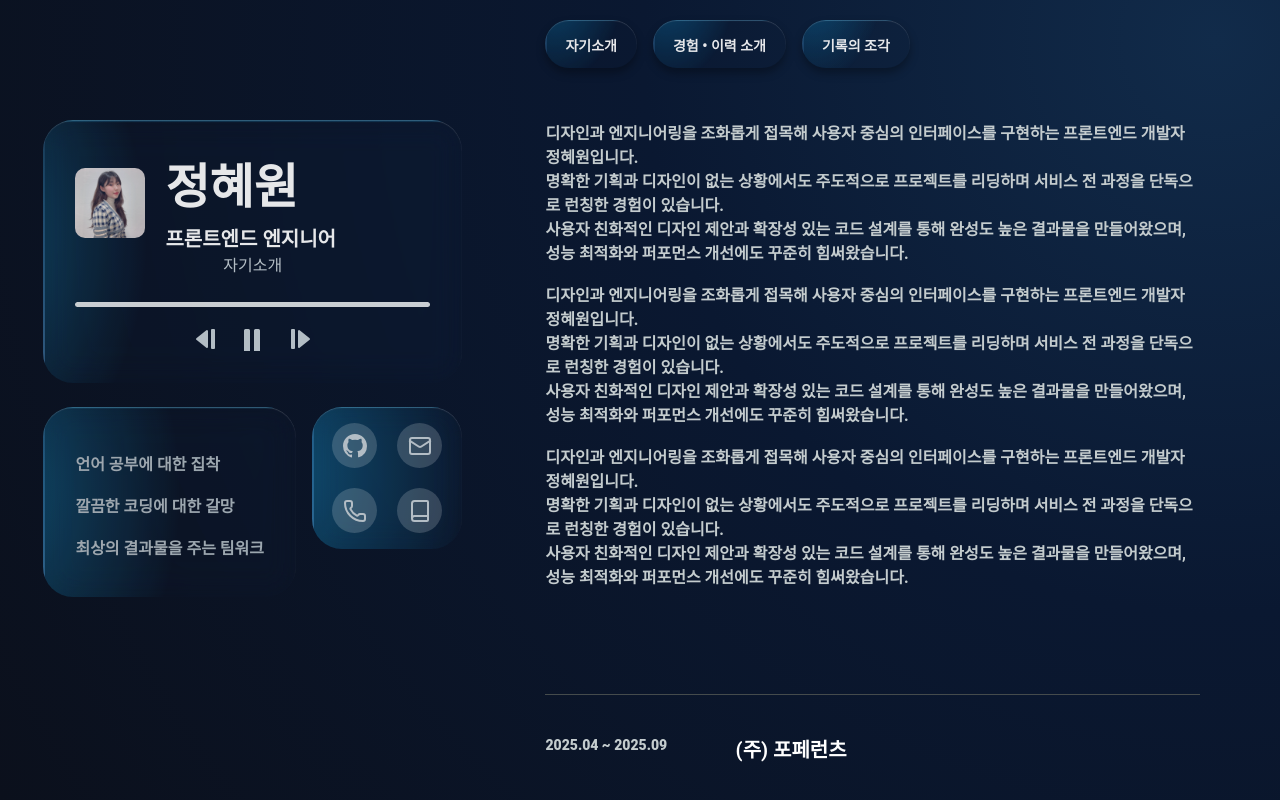
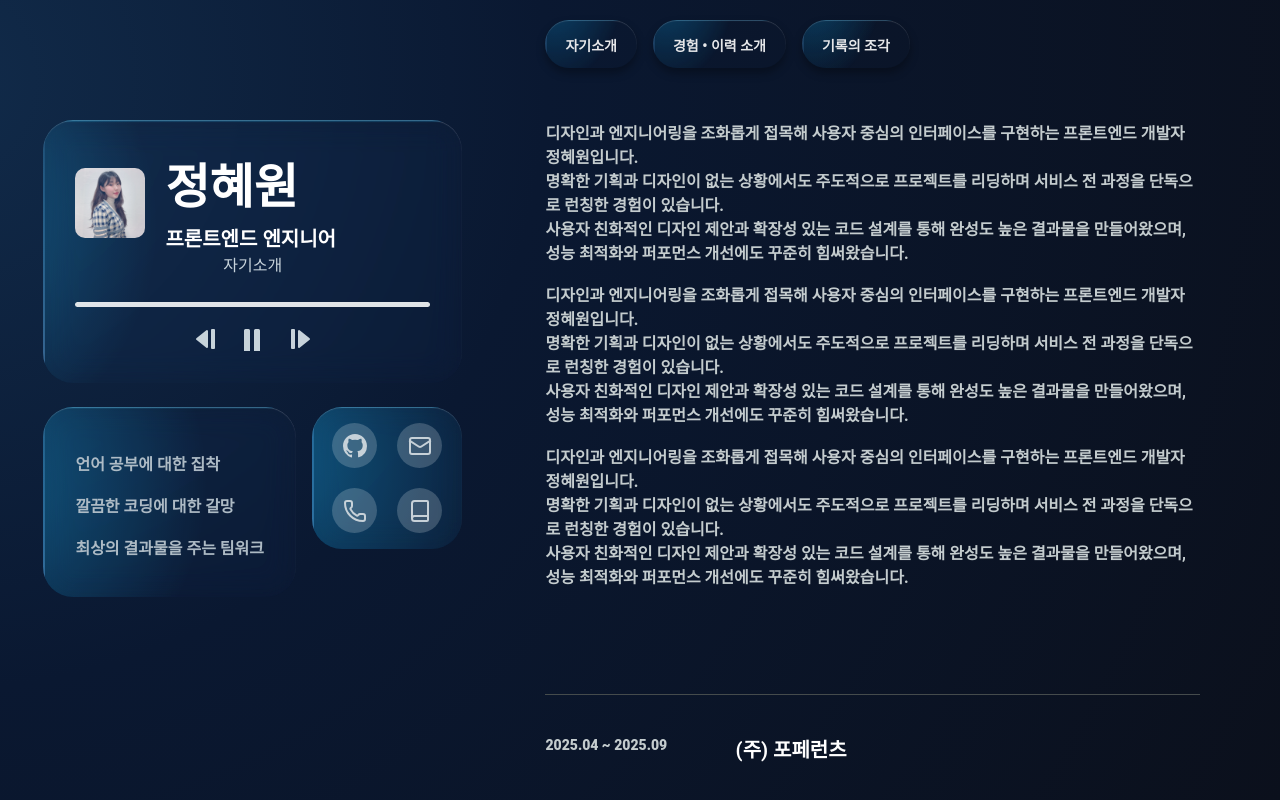
Before and after one commit to wonny-won/hyewon-lab, a Next.js app in the folder apps/hyewon/: page / in a window 1280 px wide. Built offline with nearby package versions, Linux system fonts and the light colour scheme; a web font is replaced by a local one.

Commit message:
feat: liquid style 수정

```diff
--- a/apps/hyewon/src/components/liquid-section/liquid-section.tsx
+++ b/apps/hyewon/src/components/liquid-section/liquid-section.tsx
@@ -21,7 +21,7 @@ const LiquidSection = ({
 	currNavIdx = '',
 }: LiquidSectionProps) => {
 	const defaultClass =
-		'pointer-events-none p-4 inset-0 rounded-[30px] mix-blend-screen bg-[radial-gradient(470px_650px_at_-20%_45%,rgba(10,180,255,0.38),transparent_40%),radial-gradient(600px_600px_at_0%_100%,rgba(120,180,255,0.38),rgba(120,180,255,0)_60%),linear-gradient(90deg,rgba(10,180,255,0.38),transparent_1%),linear-gradient(180deg,rgba(10,180,255,0.38),transparent_1%)] [background-position:0%_0%,left,top] [background-size:auto,2px_100%,100%_3px] bg-no-repeat opacity-90 shadow-[inset_0_1px_1px_rgba(255,255,255,0.18),0_10px_20px_rgba(0,0,0,0.35)] backdrop-blur-[15px] backdrop-brightness-[1.1]';
+		'pointer-events-none p-4 inset-0 rounded-[30px] mix-blend-screen bg-[radial-gradient(600px_600px_at_-30%_40%,rgba(10,180,255,0.38),transparent_40%),radial-gradient(600px_600px_at_0%_100%,rgba(120,180,255,0.38),rgba(120,180,255,0)_60%),linear-gradient(90deg,rgba(10,180,255,0.38),transparent_1%),linear-gradient(180deg,rgba(10,180,255,0.38),transparent_1%)] [background-position:0%_0%,left,top] [background-size:auto,2px_100%,100%_3px] bg-no-repeat opacity-100 shadow-[inset_0_1px_1px_rgba(255,255,255,0.18),0_10px_20px_rgba(0,0,0,0.35)] backdrop-blur-[15px] backdrop-brightness-[1.1]';
 
 	const typeClass = {
 		imgCard: 'flex gap-5 items-center',
--- a/apps/hyewon/src/styles/globals.css
+++ b/apps/hyewon/src/styles/globals.css
@@ -9,7 +9,7 @@
 @source "../../../../packages/design-system/**/*.{js,ts,jsx,tsx}";
 
 :root {
-	--background: radial-gradient(circle at 95% 5%, #112b4a 0%, #0a1831 40%, #0b101c 100%);
+	--background: radial-gradient(circle at -5% 10%, #112b4a 0%, #0a1831 40%, #0b101c 100%);
 	--foreground: #c4ccce;
 
 	/* font weight */
```
